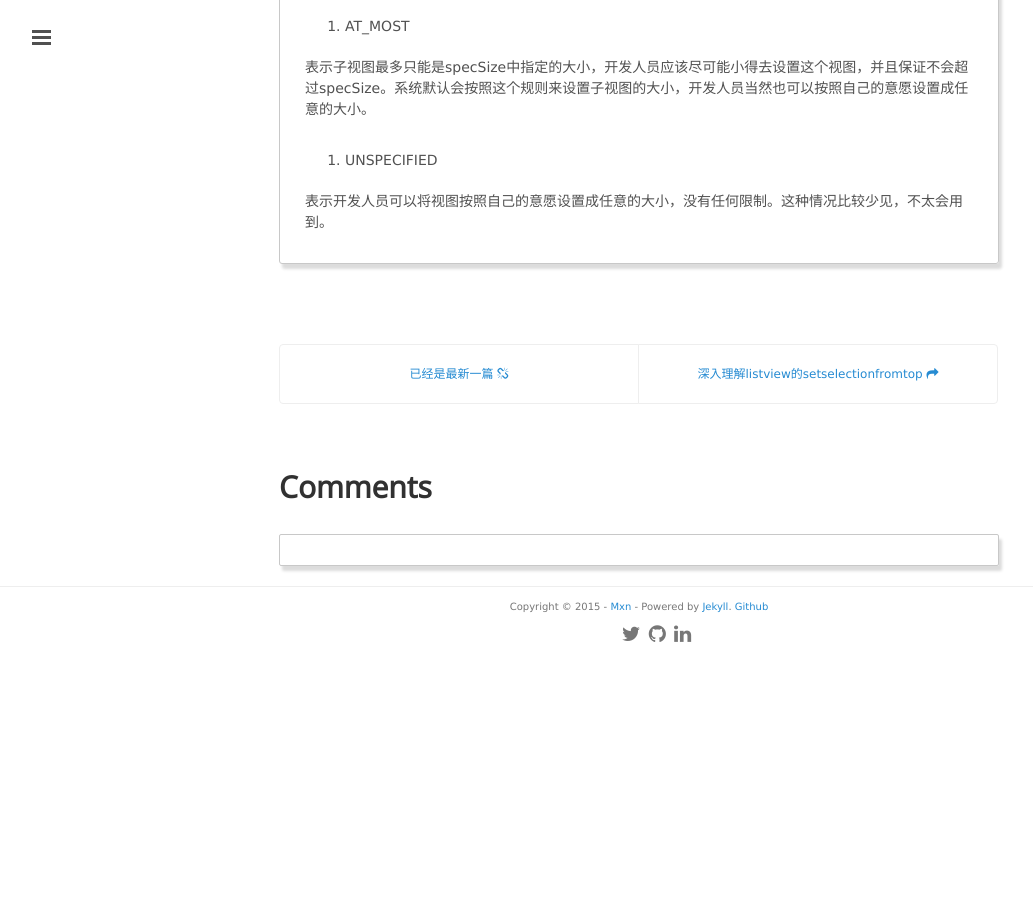
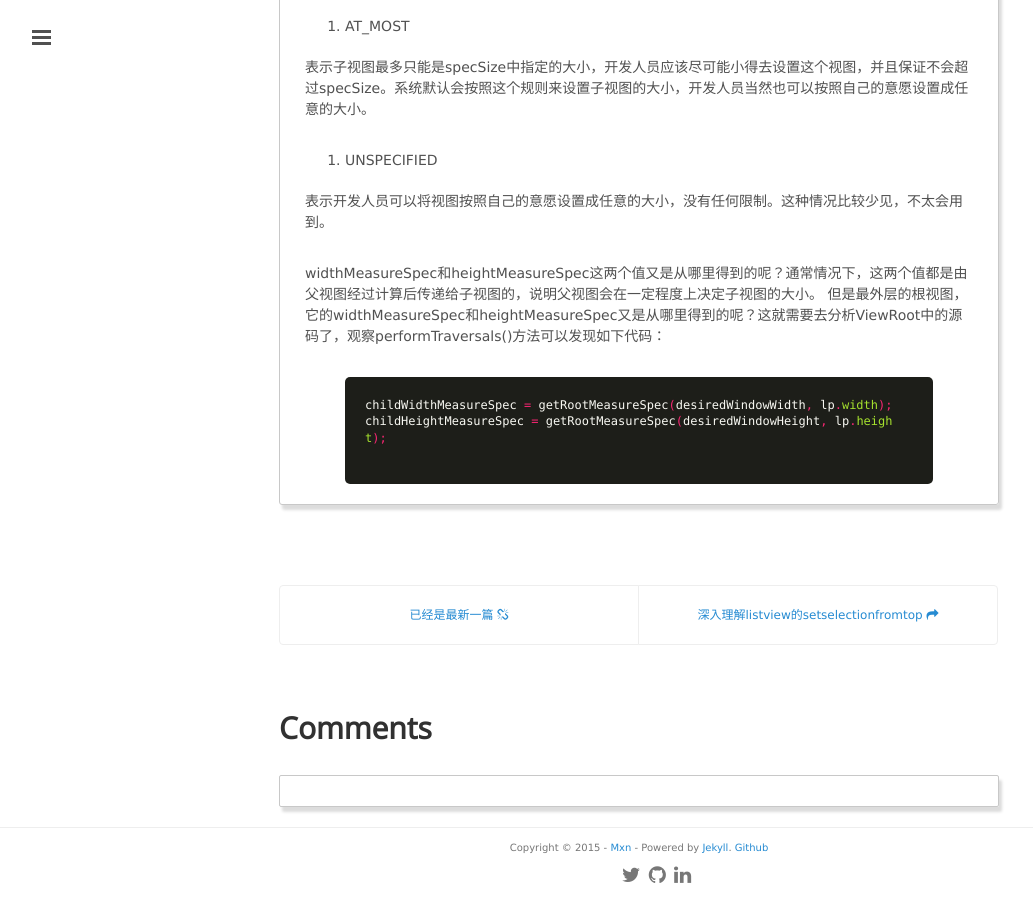
Before and after one commit to mxn21/mxn21.github.io, a Jekyll site: the page built from _posts/2015-7-14-深入了解android view绘制机制.md, in a window 1280 px wide and 900 px high, scrolled down 4571 px. Shown: the whole window, without its empty margins (1-1034 px from the left). Built offline with Jekyll 4.4.1, drawn with Linux system fonts in a browser that asks for light colours; Markdown is read by kramdown in place of the engine named in the settings; comment, search, counter and statistics services are not loaded; before the commit the page ends 5230 px from its top, so only the background shows below that.

Commit message:
12321
12312

```diff
--- a/_posts/2015-7-14-深入了解android view绘制机制.md
+++ b/_posts/2015-7-14-深入了解android view绘制机制.md
@@ -149,6 +149,7 @@
 
  ViewRoot.performTraversals这个函数定义在文件frameworks/base/core/java/android/view/ViewRoot.java中。
  代码如下：
+
     {% highlight java  %}
 public final class ViewRoot extends Handler implements ViewParent,
         View.AttachInfo.Callbacks {
@@ -211,3 +212,11 @@
 3. UNSPECIFIED
 
 表示开发人员可以将视图按照自己的意愿设置成任意的大小，没有任何限制。这种情况比较少见，不太会用到。
+
+widthMeasureSpec和heightMeasureSpec这两个值又是从哪里得到的呢？通常情况下，这两个值都是由父视图经过计算后传递给子视图的，说明父视图会在一定程度上决定子视图的大小。
+但是最外层的根视图，它的widthMeasureSpec和heightMeasureSpec又是从哪里得到的呢？这就需要去分析ViewRoot中的源码了，观察performTraversals()方法可以发现如下代码：
+
+    {% highlight java  %}
+childWidthMeasureSpec = getRootMeasureSpec(desiredWindowWidth, lp.width);
+childHeightMeasureSpec = getRootMeasureSpec(desiredWindowHeight, lp.height);
+    {% endhighlight %}
```
